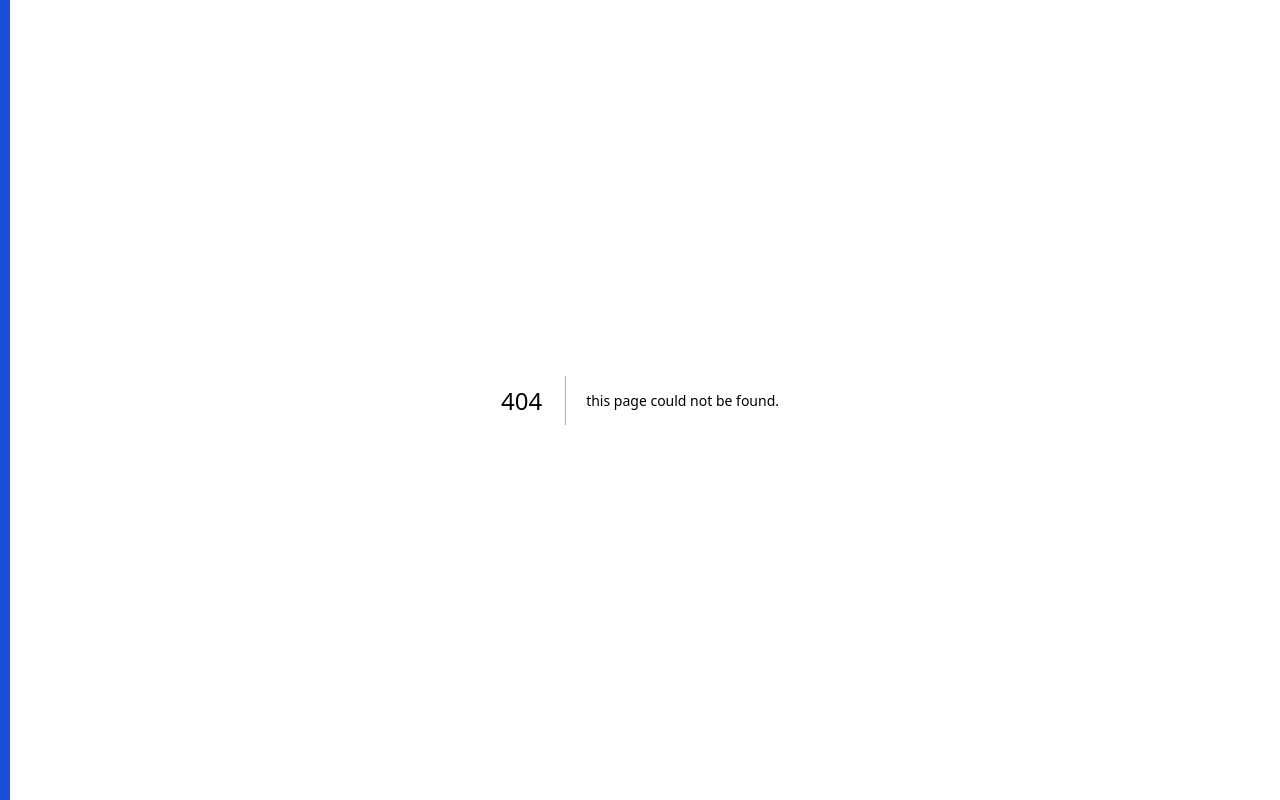
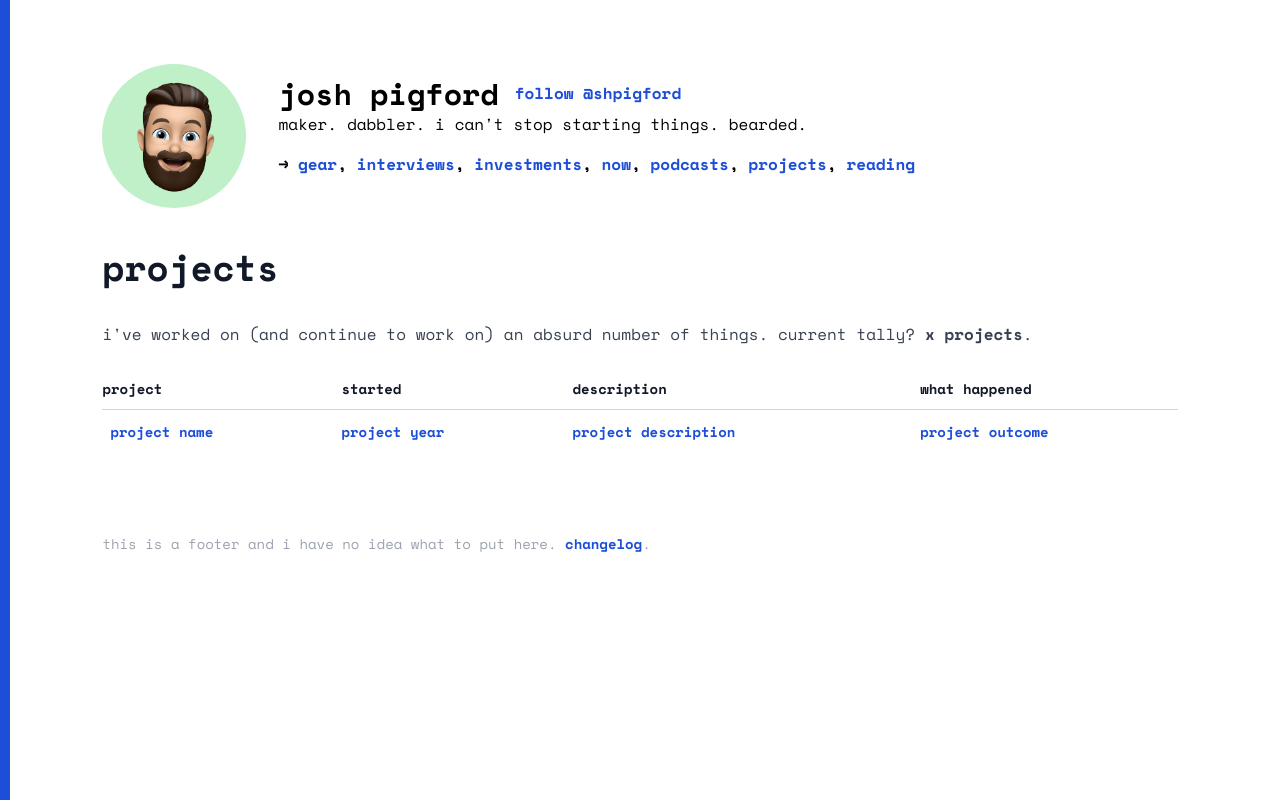
Before and after one commit to Shpigford/joshpigford-next, a Next.js app: page /projects in a window 1280 px wide. Before the commit this address had no page. Built offline with nearby package versions, Linux system fonts and the light colour scheme.

Commit message:
Cleanup and projects stubbing

```diff
--- a/components/layout.tsx
+++ b/components/layout.tsx
@@ -50,7 +50,7 @@ export default function Layout(props: { title?: any; desc?: any; children?: any;
           </div>
           <p className="mb-4">Maker. Dabbler. I can't stop starting things. Bearded.</p>
           <p className='font-bold'>
-            &rarr; <Link href="/gear">Gear</Link>, <Link href="/interviews">Interviews</Link>, <Link href="/investments">Investments</Link>, <Link href="/now">Now</Link>, <Link href="/podcasts">Podcasts</Link>, <Link href="/reading">Reading</Link>
+            &rarr; <Link href="/gear">Gear</Link>, <Link href="/interviews">Interviews</Link>, <Link href="/investments">Investments</Link>, <Link href="/now">Now</Link>, <Link href="/podcasts">Podcasts</Link>, <Link href="/projects">Projects</Link>, <Link href="/reading">Reading</Link>
           </p>
         </div>
       </header>
--- a/pages/gear.tsx
+++ b/pages/gear.tsx
@@ -1,6 +1,5 @@
 /* eslint-disable react/no-unescaped-entities */
 import Layout from '../components/layout'
-import Head from 'next/head';
 
 export default function Gear() {
   return (
--- a/pages/index.tsx
+++ b/pages/index.tsx
@@ -1,5 +1,4 @@
 /* eslint-disable react/no-unescaped-entities */
-import Head from 'next/head';
 import Layout from '../components/layout';
 import Link from 'next/link';
 
--- a/pages/interviews.tsx
+++ b/pages/interviews.tsx
@@ -1,6 +1,5 @@
 /* eslint-disable react/no-unescaped-entities */
 import Layout from '../components/layout'
-import Head from 'next/head';
 
 export default function Interviews() {
   return (
--- a/pages/investments.tsx
+++ b/pages/investments.tsx
@@ -1,6 +1,5 @@
 /* eslint-disable react/no-unescaped-entities */
 import Layout from '../components/layout'
-import Head from 'next/head';
 
 export default function Investments() {
   return (
--- a/pages/now.tsx
+++ b/pages/now.tsx
@@ -1,6 +1,5 @@
 /* eslint-disable react/no-unescaped-entities */
 import Layout from '../components/layout'
-import Head from 'next/head';
 
 export default function Now() {
   return (
--- a/pages/podcasts.tsx
+++ b/pages/podcasts.tsx
@@ -1,6 +1,5 @@
 /* eslint-disable react/no-unescaped-entities */
 import Layout from '../components/layout'
-import Head from 'next/head';
 
 export default function Podcasts() {
   return (
--- /dev/null
+++ b/pages/projects/index.tsx
@@ -0,0 +1,35 @@
+/* eslint-disable react/no-unescaped-entities */
+import Layout from '../../components/layout'
+
+export default function Now() {
+  return (
+    <Layout title="Projects" desc="I've worked on (and continue to work on) an absurd number of things.">
+      <div className="prose max-w-none">
+        <h1>Projects</h1>
+        <p>I've worked on (and continue to work on) an absurd number of things. Current tally? <b>X projects</b>.</p>
+
+        <table className="project_list">
+          <thead>
+            <tr>
+              <th>Project</th>
+              <th>Started</th>
+              <th>Description</th>
+              <th>What Happened</th>
+            </tr>
+          </thead>
+          <tbody className="text-sm">
+
+            <tr className="group odd:bg-white even:bg-gray-100 hover:bg-blue-700">
+              <td className="px-2 py-3"><a href="#" className="block group-hover:text-white">project name</a></td>
+              <td><a href="#" className="block group-hover:text-white">project year</a></td>
+              <td><a href="#" className="block group-hover:text-white">project description</a></td>
+              <td><a href="#" className="block group-hover:text-white">project outcome</a></td>
+            </tr>
+
+          </tbody>
+        </table>
+
+      </div>
+    </Layout>
+  )
+}
--- a/pages/reading.tsx
+++ b/pages/reading.tsx
@@ -1,6 +1,5 @@
 /* eslint-disable react/no-unescaped-entities */
 import Layout from '../components/layout'
-import Head from 'next/head';
 
 export default function Reading() {
   return (
```
